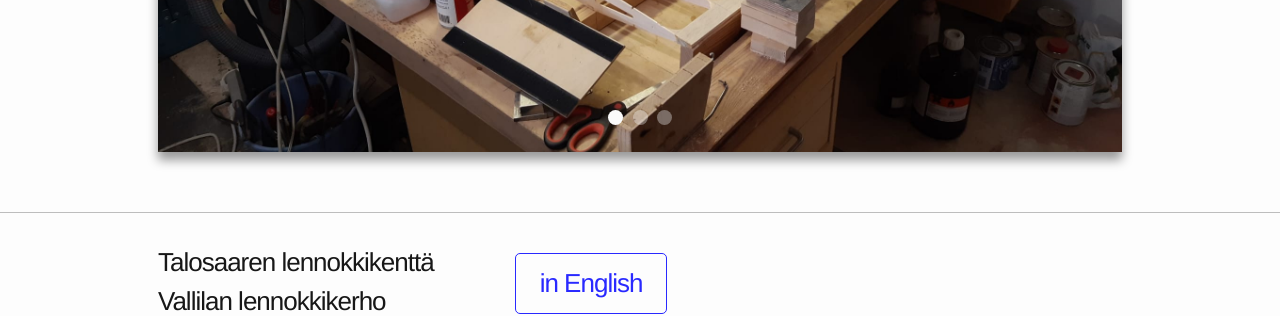
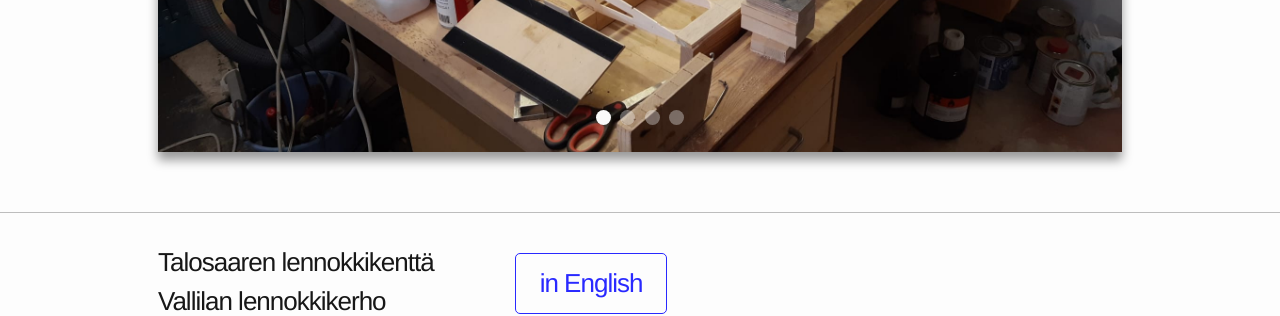
Before and after one commit to vallilanlennokkikerho/vallilanlennokkikerho.github.io, a Jekyll site: the page built from aloittelijan-opas/lennokkien-rakentaminen.md, in a window 1280 px wide. Shown: the part 6035-6351 px from the top of the page. Built offline with Jekyll 4.4.1, drawn with Linux system fonts in a browser that asks for light colours.

Commit message:
pictures

```diff
--- a/_data/carousels.yml
+++ b/_data/carousels.yml
@@ -18,6 +18,7 @@
     - image: /images/lennokkikuvia/rakentelua.jpg
     - image: /images/lennokkikuvia/höylä.jpg
     - image: /images/lennokkikuvia/toka.jpg
+    - image: /images/lennokkikuvia/Itse tehty.jpg
 
 - images:
 #lennokkisimulaattorit
--- a/_includes/head.html
+++ b/_includes/head.html
@@ -10,6 +10,7 @@
         })();
     </script>
 
+{% if jekyll.environment == 'production' %}
     <script async src="https://www.googletagmanager.com/gtag/js?id={{ site.tracking.google_analytics }}"></script>
     <script>
         window.dataLayer = window.dataLayer || [];
@@ -19,6 +20,7 @@
         gtag('config', '{{ site.tracking.google_analytics }}');
     </script>
     <script>    (function(c,l,a,r,i,t,y){        c[a]=c[a]||function(){(c[a].q=c[a].q||[]).push(arguments)};        t=l.createElement(r);t.async=1;t.src="https://www.clarity.ms/tag/"+i+"?ref=bwt";        y=l.getElementsByTagName(r)[0];y.parentNode.insertBefore(t,y);    })(window, document, "clarity", "script", "{{ site.tracking.clarity }}");</script>
+{% endif %}
     <script src="{{ "/js/nightmode.js" | relative_url }}"></script>
     <meta charset="utf-8">
     <meta name="viewport" content="width=device-width, initial-scale=1, maximum-scale=5.0, user-scalable=yes" />
```
Also changed, not shown: images/lennokkikuvia/Itse tehty.jpg (added), images/lennokkikuvia/MultiPlex Pacer.jpg (added).
